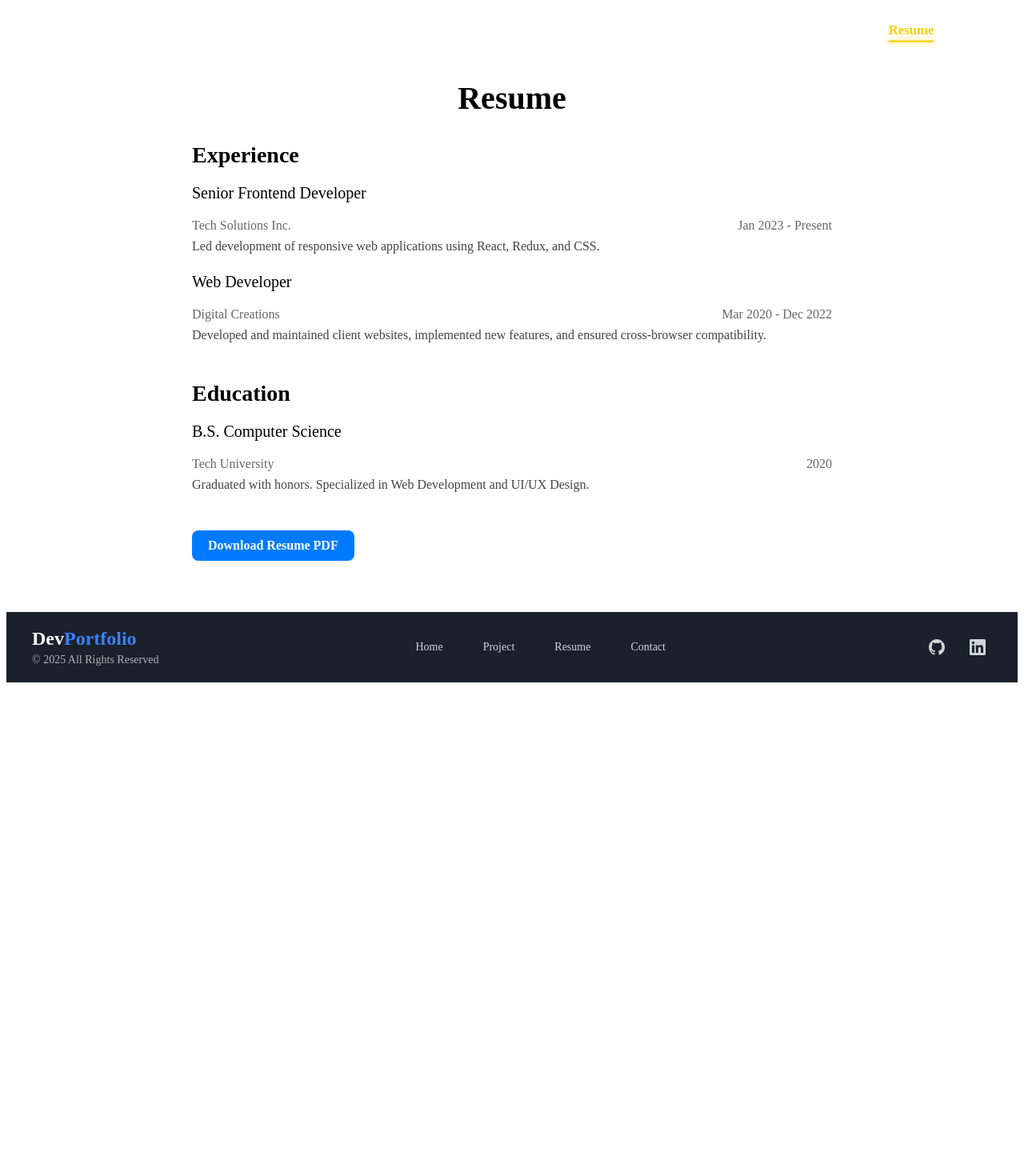
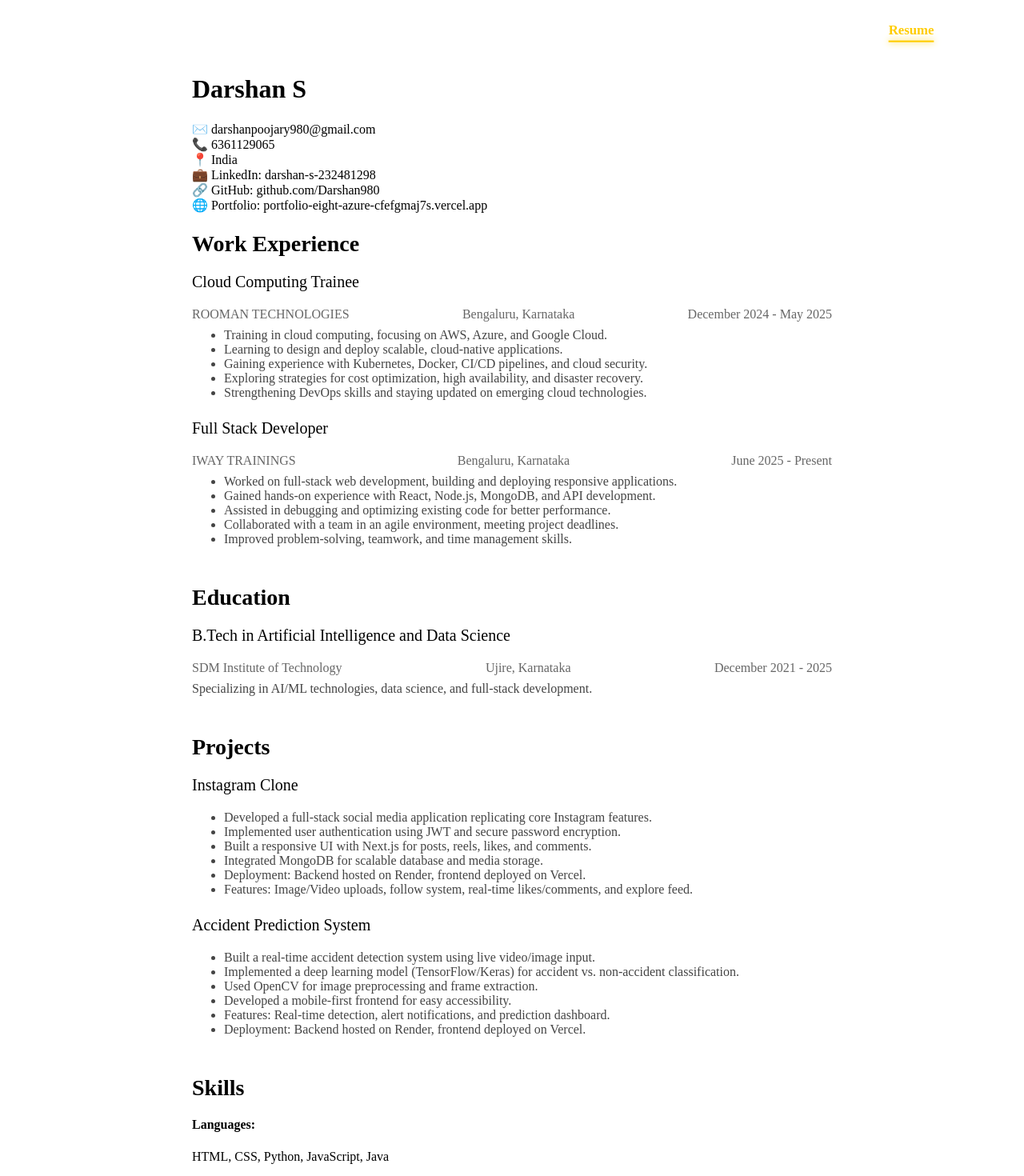
Before and after one commit to Darshan980/portfolio, a React (Vite) app: page /resume in a window 1280 px wide. Shown: the top 1470 px of the page at 80% size. Before the commit the page ends 861 px from the top, so only its background shows below. Built offline with nearby package versions, Linux system fonts and the light colour scheme.

Commit message:
Update Resume.jsx

```diff
--- a/src/pages/Resume.jsx
+++ b/src/pages/Resume.jsx
@@ -5,64 +5,186 @@ function Resume() {
   const experiences = [
     {
       id: 1,
-      role: 'Senior Frontend Developer',
-      company: 'Tech Solutions Inc.',
-      period: 'Jan 2023 - Present',
-      description: 'Led development of responsive web applications using React, Redux, and CSS.'
+      role: 'Cloud Computing Trainee',
+      company: 'ROOMAN TECHNOLOGIES',
+      location: 'Bengaluru, Karnataka',
+      period: 'December 2024 - May 2025',
+      description: [
+        'Training in cloud computing, focusing on AWS, Azure, and Google Cloud.',
+        'Learning to design and deploy scalable, cloud-native applications.',
+        'Gaining experience with Kubernetes, Docker, CI/CD pipelines, and cloud security.',
+        'Exploring strategies for cost optimization, high availability, and disaster recovery.',
+        'Strengthening DevOps skills and staying updated on emerging cloud technologies.'
+      ]
     },
     {
       id: 2,
-      role: 'Web Developer',
-      company: 'Digital Creations',
-      period: 'Mar 2020 - Dec 2022',
-      description: 'Developed and maintained client websites, implemented new features, and ensured cross-browser compatibility.'
+      role: 'Full Stack Developer',
+      company: 'IWAY TRAININGS',
+      location: 'Bengaluru, Karnataka',
+      period: 'June 2025 - Present',
+      description: [
+        'Worked on full-stack web development, building and deploying responsive applications.',
+        'Gained hands-on experience with React, Node.js, MongoDB, and API development.',
+        'Assisted in debugging and optimizing existing code for better performance.',
+        'Collaborated with a team in an agile environment, meeting project deadlines.',
+        'Improved problem-solving, teamwork, and time management skills.'
+      ]
     }
   ];
 
   const education = [
     {
       id: 1,
-      degree: 'B.S. Computer Science',
-      institution: 'Tech University',
-      year: '2020',
-      description: 'Graduated with honors. Specialized in Web Development and UI/UX Design.'
+      degree: 'B.Tech in Artificial Intelligence and Data Science',
+      institution: 'SDM Institute of Technology',
+      location: 'Ujire, Karnataka',
+      year: 'December 2021 - 2025',
+      description: 'Specializing in AI/ML technologies, data science, and full-stack development.'
     }
   ];
 
+  const projects = [
+    {
+      id: 1,
+      title: 'Instagram Clone',
+      description: [
+        'Developed a full-stack social media application replicating core Instagram features.',
+        'Implemented user authentication using JWT and secure password encryption.',
+        'Built a responsive UI with Next.js for posts, reels, likes, and comments.',
+        'Integrated MongoDB for scalable database and media storage.',
+        'Deployment: Backend hosted on Render, frontend deployed on Vercel.',
+        'Features: Image/Video uploads, follow system, real-time likes/comments, and explore feed.'
+      ]
+    },
+    {
+      id: 2,
+      title: 'Accident Prediction System',
+      description: [
+        'Built a real-time accident detection system using live video/image input.',
+        'Implemented a deep learning model (TensorFlow/Keras) for accident vs. non-accident classification.',
+        'Used OpenCV for image preprocessing and frame extraction.',
+        'Developed a mobile-first frontend for easy accessibility.',
+        'Features: Real-time detection, alert notifications, and prediction dashboard.',
+        'Deployment: Backend hosted on Render, frontend deployed on Vercel.'
+      ]
+    }
+  ];
+
+  const skills = [
+    { category: 'Languages', items: ['HTML', 'CSS', 'Python', 'JavaScript', 'Java'] },
+    { category: 'Frontend', items: ['React', 'Next.js'] },
+    { category: 'Backend', items: ['Node.js', 'Express.js'] },
+    { category: 'Data Science', items: ['Pandas', 'NumPy', 'Matplotlib'] },
+    { category: 'Machine Learning', items: ['TensorFlow', 'Keras'] },
+    { category: 'Database', items: ['MySQL', 'MongoDB'] },
+    { category: 'Tools & Version Control', items: ['VS Code', 'Git', 'GitHub', 'Jupyter Notebook', 'Vercel', 'Render'] }
+  ];
+
+  const contactInfo = {
+    name: 'Darshan S',
+    email: 'darshanpoojary980@gmail.com',
+    phone: '6361129065',
+    location: 'India',
+    linkedin: 'darshan-s-232481298',
+    github: 'github.com/Darshan980',
+    portfolio: 'portfolio-eight-azure-cfefgmaj7s.vercel.app'
+  };
+
   return (
     <div className="resume-container">
-      <h1 className="resume-title">Resume</h1>
+      {/* Header Section */}
+      <header className="resume-header">
+        <h1 className="resume-name">{contactInfo.name}</h1>
+        <div className="contact-info">
+          <div className="contact-item">
+            <span>✉️ {contactInfo.email}</span>
+          </div>
+          <div className="contact-item">
+            <span>📞 {contactInfo.phone}</span>
+          </div>
+          <div className="contact-item">
+            <span>📍 {contactInfo.location}</span>
+          </div>
+          <div className="contact-item">
+            <span>💼 LinkedIn: {contactInfo.linkedin}</span>
+          </div>
+          <div className="contact-item">
+            <span>🔗 GitHub: {contactInfo.github}</span>
+          </div>
+          <div className="contact-item">
+            <span>🌐 Portfolio: {contactInfo.portfolio}</span>
+          </div>
+        </div>
+      </header>
 
+      {/* Experience Section */}
       <section className="resume-section">
-        <h2 className="resume-section-title">Experience</h2>
+        <h2 className="resume-section-title">Work Experience</h2>
         {experiences.map(exp => (
           <div key={exp.id} className="resume-item">
             <h3 className="resume-item-title">{exp.role}</h3>
             <div className="resume-item-meta">
-              <span>{exp.company}</span>
-              <span>{exp.period}</span>
+              <span className="company">{exp.company}</span>
+              <span className="location">{exp.location}</span>
+              <span className="period">{exp.period}</span>
             </div>
-            <p className="resume-item-description">{exp.description}</p>
+            <ul className="resume-item-description">
+              {exp.description.map((point, index) => (
+                <li key={index}>{point}</li>
+              ))}
+            </ul>
           </div>
         ))}
       </section>
 
+      {/* Education Section */}
       <section className="resume-section">
         <h2 className="resume-section-title">Education</h2>
         {education.map(edu => (
           <div key={edu.id} className="resume-item">
             <h3 className="resume-item-title">{edu.degree}</h3>
             <div className="resume-item-meta">
-              <span>{edu.institution}</span>
-              <span>{edu.year}</span>
+              <span className="institution">{edu.institution}</span>
+              <span className="location">{edu.location}</span>
+              <span className="year">{edu.year}</span>
             </div>
             <p className="resume-item-description">{edu.description}</p>
           </div>
         ))}
       </section>
 
+      {/* Projects Section */}
+      <section className="resume-section">
+        <h2 className="resume-section-title">Projects</h2>
+        {projects.map(project => (
+          <div key={project.id} className="resume-item">
+            <h3 className="resume-item-title">{project.title}</h3>
+            <ul className="resume-item-description">
+              {project.description.map((point, index) => (
+                <li key={index}>{point}</li>
+              ))}
+            </ul>
+          </div>
+        ))}
+      </section>
+
+      {/* Skills Section */}
+      <section className="resume-section">
+        <h2 className="resume-section-title">Skills</h2>
+        <div className="skills-container">
+          {skills.map((skillGroup, index) => (
+            <div key={index} className="skill-group">
+              <h4 className="skill-category">{skillGroup.category}:</h4>
+              <p className="skill-items">{skillGroup.items.join(', ')}</p>
+            </div>
+          ))}
+        </div>
+      </section>
+
+      {/* Download Section */}
       <div className="resume-download-container">
-        <a href="/John_Doe_Resume.pdf" download className="resume-download">
+        <a href="/Darshan_S_Resume.pdf" download className="resume-download">
           Download Resume PDF
         </a>
       </div>
```
